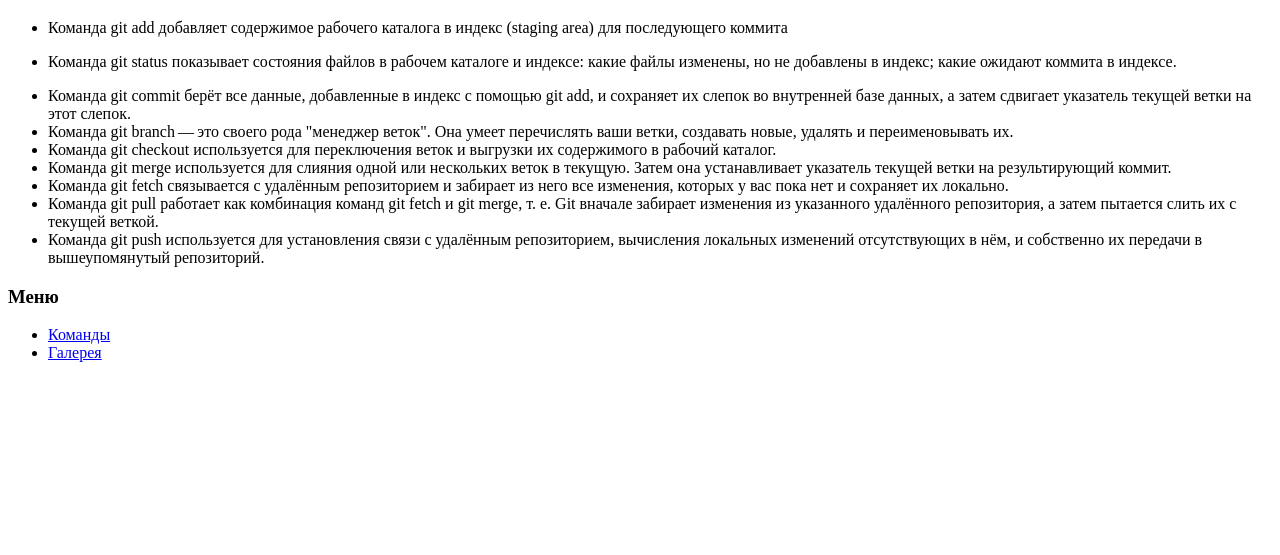
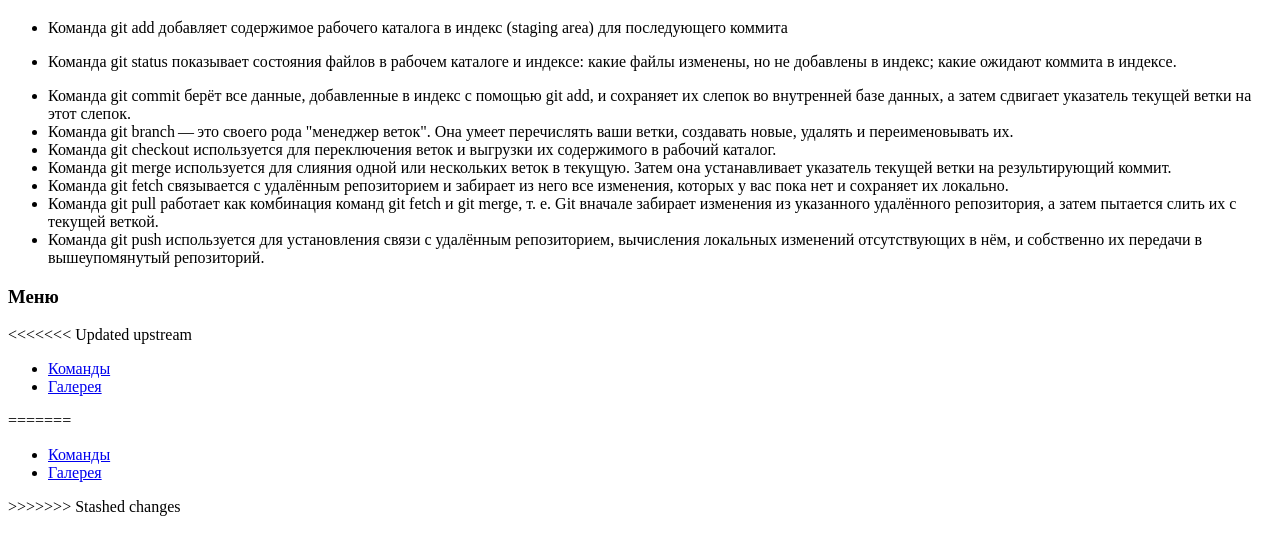
Before and after one commit to JuiliaSID/Home-Work, a plain HTML site: page HWtest/index.html in a window 1280 px wide. Shown: the part 61-616 px from the top of the page. Drawn offline with Linux system fonts and the light colour scheme.

Commit message:
change first hw

```diff
--- a/index.html
+++ b/HWtest/index.html
@@ -48,11 +48,20 @@
         </li>
     </ul>
     <h3>Меню</h3>
+<<<<<<< Updated upstream
     <nav>
         <ul>
             <li><a href="#">Команды</a></li>
             <li><a href="./pages/gallery.html">Галерея</a></li>
         </ul>
     </nav>
+=======
+<nav>
+    <ul>
+        <li><a href="#">Команды</a></li>
+        <li><a href="./pages/gallery.html">Галерея</a></li>
+    </ul>
+</nav>
+>>>>>>> Stashed changes
 </body>
 </html>
```
Also changed, not shown: HWtest/pages/gallery.html (renamed from pages/gallery.html, +5 -0 lines), HWtest/img/1.jpg (renamed from img/1.jpg), HWtest/img/2.jpg (renamed from img/2.jpg), HWtest/img/3.jpg (renamed from img/3.jpg), HWtest/img/4.jpg (renamed from img/4.jpg), HWtest/img/5.jpg (renamed from img/5.jpg), HWtest/img/6.jpg (renamed from img/6.jpg).
